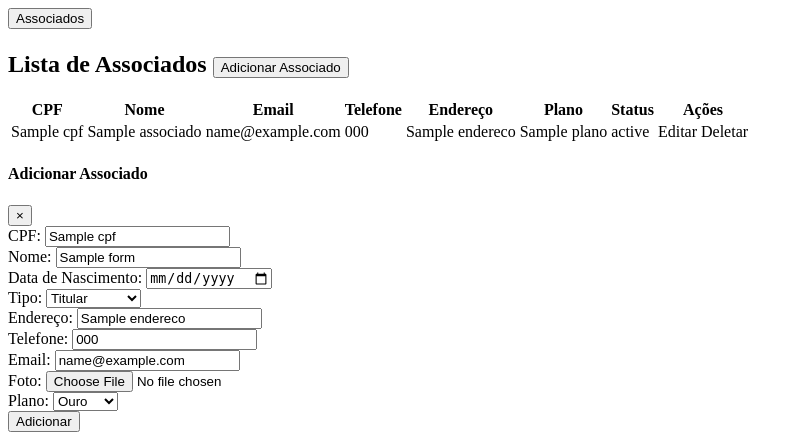
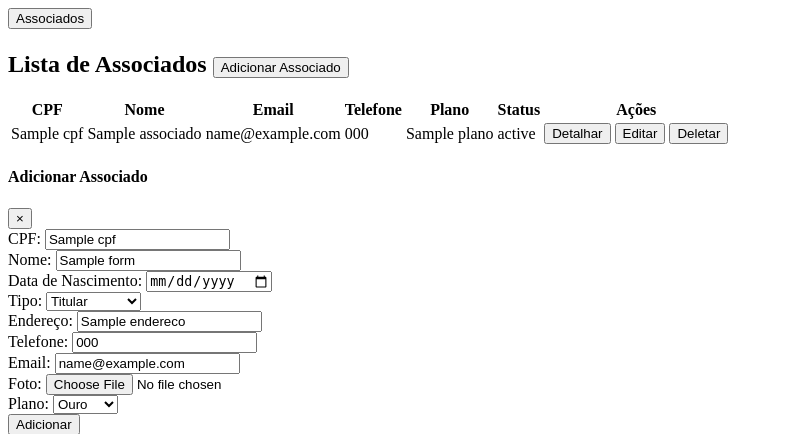
Before and after one commit to nori-marcos/clubeEsportivo, a Flask app: template templates/associado.html in a window 1280 px wide. Shown: the top 434 px of the page, without its empty margins (0-803 px from the left). Run offline with Flask 3, Linux system fonts and the light colour scheme; the template is opened without the code that fills it: most values are stand-ins (such as "Sample title", 1, 10 or a date in 2020); some libraries are stand-ins or nearby versions.

Commit message:
correcao das cores dos botoes

```diff
--- a/templates/associado.html
+++ b/templates/associado.html
@@ -52,7 +52,6 @@
                                 <th>Nome</th>
                                 <th>Email</th>
                                 <th>Telefone</th>
-                                <th>Endereço</th>
                                 <th>Plano</th>
                                 <th>Status</th>
                                 <th>Ações</th>
@@ -64,14 +63,18 @@
                                     <td>{{ associado.nome }}</td>
                                     <td>{{ associado.email }}</td>
                                     <td>{{ associado.telefone }}</td>
-                                    <td>{{ associado.endereco }}</td>
                                     <td>{{ associado.plano }}</td>
                                     <td>{{ associado.status }}</td>
                                     <td>
-                                        <a class="btn btn-warning btn-xs" data-toggle="modal"
-                                           data-target="#editMemberModal">Editar</a>
-                                        <a class="btn btn-danger btn-xs"
-                                           onclick="return confirm('Você tem certeza que deseja deletar?')">Deletar</a>
+                                        <button type="button" class="btn btn-primary btn-sm" data-toggle="modal"
+                                                data-target="#editMemberModal">Detalhar
+                                        </button>
+                                        <button type="button" class="btn btn-warning btn-sm" data-toggle="modal"
+                                                data-target="#editMemberModal">Editar
+                                        </button>
+                                        <button type="button" class="btn btn-danger btn-sm"
+                                                onclick="return confirm('Você tem certeza que deseja deletar?')">Deletar
+                                        </button>
                                     </td>
                                 </tr>
                             {% endfor %}
```
